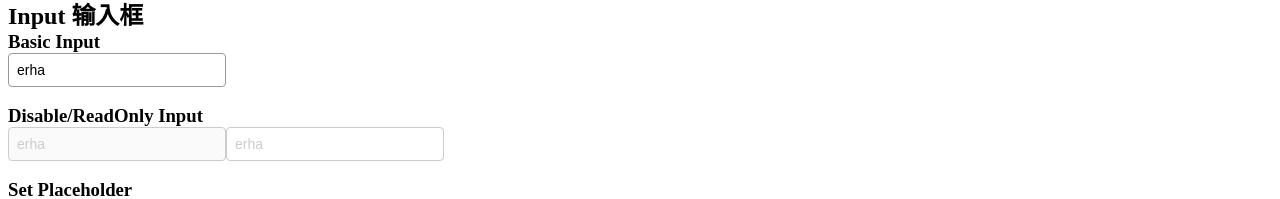
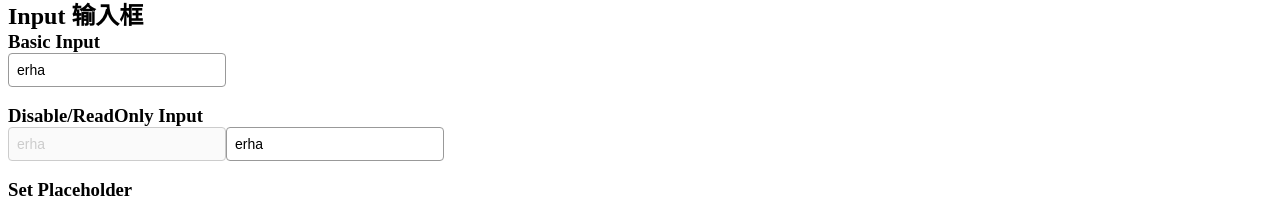
Before and after one commit to yingjieweb/league-ui, a Vue app: page / in a window 1280 px wide. Shown: the part 2275-2474 px from the top of the page. Built offline with nearby package versions, Linux system fonts and the light colour scheme; the HTML template or start-up script is replaced by a standard one.

Commit message:
adjust Input readonly styles

```diff
--- a/src/components/Input/LolInput.vue
+++ b/src/components/Input/LolInput.vue
@@ -125,7 +125,7 @@
         z-index: 1;
       }
 
-      &[disabled], &[readonly] {
+      &[disabled] {
         border-color: #ccc;
         color: #ccc;
         cursor: not-allowed;
```
